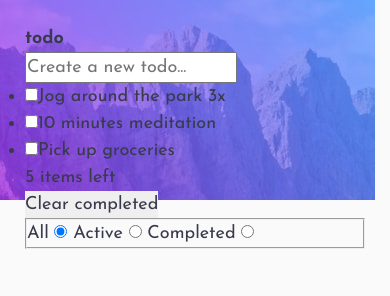
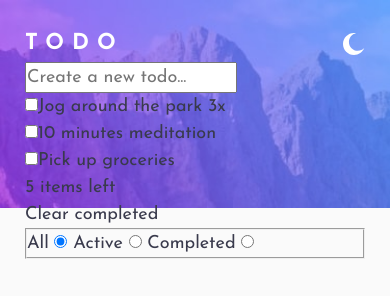
Before and after one commit to iggyyes/fem-todo-app, a website: page index.html in a window 390 px wide. Drawn offline with Linux system fonts and the light colour scheme.

Commit message:
add header styles mobile&desktop

```diff
--- a/app/scss/_globals.scss
+++ b/app/scss/_globals.scss
@@ -24,7 +24,12 @@ select {
   font: inherit;
 }
 
+ul, li {
+    list-style: none;
+}
+
 button {
+    background: transparent;
     border: none;
     color: inherit;
     cursor: pointer;
@@ -37,13 +42,18 @@ body {
     line-height: 1.5;
     background-color: var(--bg-clr);
     color: var(--text-clr);
-    background-image: url(/images/bg-mobile-light.jpg);
+    background-image: var(--bg-mobile);
     background-repeat: no-repeat;
+    background-size: 100%;
+
+    @include breakpoint(medium) {
+        background-image: var(--bg-desktop);
+    }
 }
 
 // util
 .container {
-    max-width: 69.375rem;
+    max-width: 33.75rem;
     margin: 0 auto;
     padding: 1.5625rem;
 
@@ -51,6 +61,10 @@ body {
         padding: 0;
         width: 100vw;
         height: 100vh;
+        // display: flex;
+        // justify-content: center;
+        // align-items: center;
+        margin-top: 80px;
     }
 }
 
--- /dev/null
+++ b/app/scss/_header.scss
@@ -0,0 +1,39 @@
+@use 'mixins' as *;
+.header {
+    align-items: center;
+    line-height: 1.7;
+
+
+    &__title {
+        font-size: var(--fs-large);
+        text-transform: uppercase;
+        color: var(--White);
+        letter-spacing: .5rem;
+
+
+        @include breakpoint(medium) {
+            font-size: var(--fs-xlarge);
+            letter-spacing: 1rem;
+        }
+    }
+
+    &__toggle {
+        height: 1.375rem;
+        width: 1.375rem;
+
+
+        @include breakpoint(medium) {
+            height: 1.75rem;
+            width: 1.75rem;
+        }
+    }
+
+    //only for layout rn - move to a different partial later
+    .themeButton {
+        background-image: url(/images/icon-moon.svg);
+        background-repeat: no-repeat;
+        background-position: center;
+        background-size: contain;
+    }
+
+}
--- a/app/scss/_variables.scss
+++ b/app/scss/_variables.scss
@@ -4,7 +4,7 @@
     //font sizes
     // 14 16 18 32
     // 10 12 22
-    --fs-xlarge: 2rem;
+    --fs-xlarge: 2.5rem;
     --fs-large: 1.375rem;
     --fs-body: 1.125rem;
     --fs-med: 1rem;
@@ -29,6 +29,7 @@
     --LightGrayishBlue: hsl(233, 11%, 84%);
     --DarkGrayishBlue: hsl(236, 9%, 61%);
     --VeryDarkGrayishBlue: hsl(235, 19%, 35%);
+    --White:  hsl(0, 0%, 100%);
 
     //dark theme
     --VeryDarkBlue: hsl(235, 21%, 11%);
@@ -42,11 +43,14 @@
 
 :root[data-theme="light"] {
     --bg-clr: var(--VeryLightGray);
-    --list-bg-clr: hsl(hsla(0, 0%, 100%, 1));
+    --list-bg-clr: var(--White);
 
     --text-clr-xlight: var(--DarkGrayishBlue);
     --text-clr-light: var(--DarkGrayishBlue);
     --text-clr: var(--VeryDarkGrayishBlue);
+
+    --bg-mobile: url(/images/bg-mobile-light.jpg) ;
+    --bg-desktop: url(/images/bg-desktop-light.jpg) ;
 
 }
 
@@ -58,43 +62,13 @@
     --text-clr-light: var(--LightGrayishBlue);
     --text-clr: var(--LightGrayishBlue-hover);
 
+    --bg-mobile: url(/images/bg-mobile-dark.jpg) ;
+    --bg-desktop: url(/images/bg-desktop-dark.jpg) ;
+
 }
 
 
-// .toggle {
-// position: relative;
-// border: transparent;
 
-//     & > input:checked::before {
-//        content: '';
-//        position: absolute;
-//        background-color: red;
-//        border-radius: 50%;
-//        background-image: url(/images/icon-moon.svg);
-//        background-repeat: no-repeat;
-//        background-position: center;
-//        width: 3rem;
-//        height: 3rem;
-//        left: 50%;
-//        right: -50%;
-//        top: -50%;
-//     }
-
-// }
-
-// .test {
-//     content: '';
-//     //    position: absolute;
-//     //    background-color: red;
-//     //    border-radius: 50%;
-//     //    background-image: url(/images/icon-moon.svg);
-//     //    background-repeat: no-repeat;
-//     //    background-position: center;
-//     //    width: 3rem;
-//     //    height: 3rem;
-//     //    left: 50%;
-//     //    right: 50%;
-// }
 
 //rework todo__list semantics - should it be a <ul>?
 //custom checkbox markup
@@ -115,17 +89,6 @@
 //do a google calendar of things we have done and keep at it
 //backlog - that fucking linear gradient
 
-// .themeButton {
-//     background-image: url(/images/icon-moon.svg);
-//     background-repeat: no-repeat;
-//     height: 2rem;
-//     width: 2rem;
-// }
-
-// button {
-//     background: transparent;
-// }
-
 
 // <!-- <fieldset class="header__toggle toggle" role="radiogroup" aria-label="dark theme & light theme toggle">
 //           <label for="dark" class="sr-only">Dark Mode</label>
--- a/app/scss/style.scss
+++ b/app/scss/style.scss
@@ -1,3 +1,4 @@
 @forward 'globals';
 @forward 'mixins';
 @forward 'variables';
+@forward 'header';
--- a/index.html
+++ b/index.html
@@ -22,9 +22,9 @@
     <main class="container">
       <!-- title&dark/light mode -->
       <section class="header flex">
-        <h1>todo</h1>
+        <h1 class="header__title">todo</h1>
         <button
-          class="themeButton"
+          class="header__toggle themeButton"
           id="themeButton"
           title="Toggles light & dark theme"
           aria-label="auto"
```
Also changed, not shown: dist/style.css, 1 other file.
